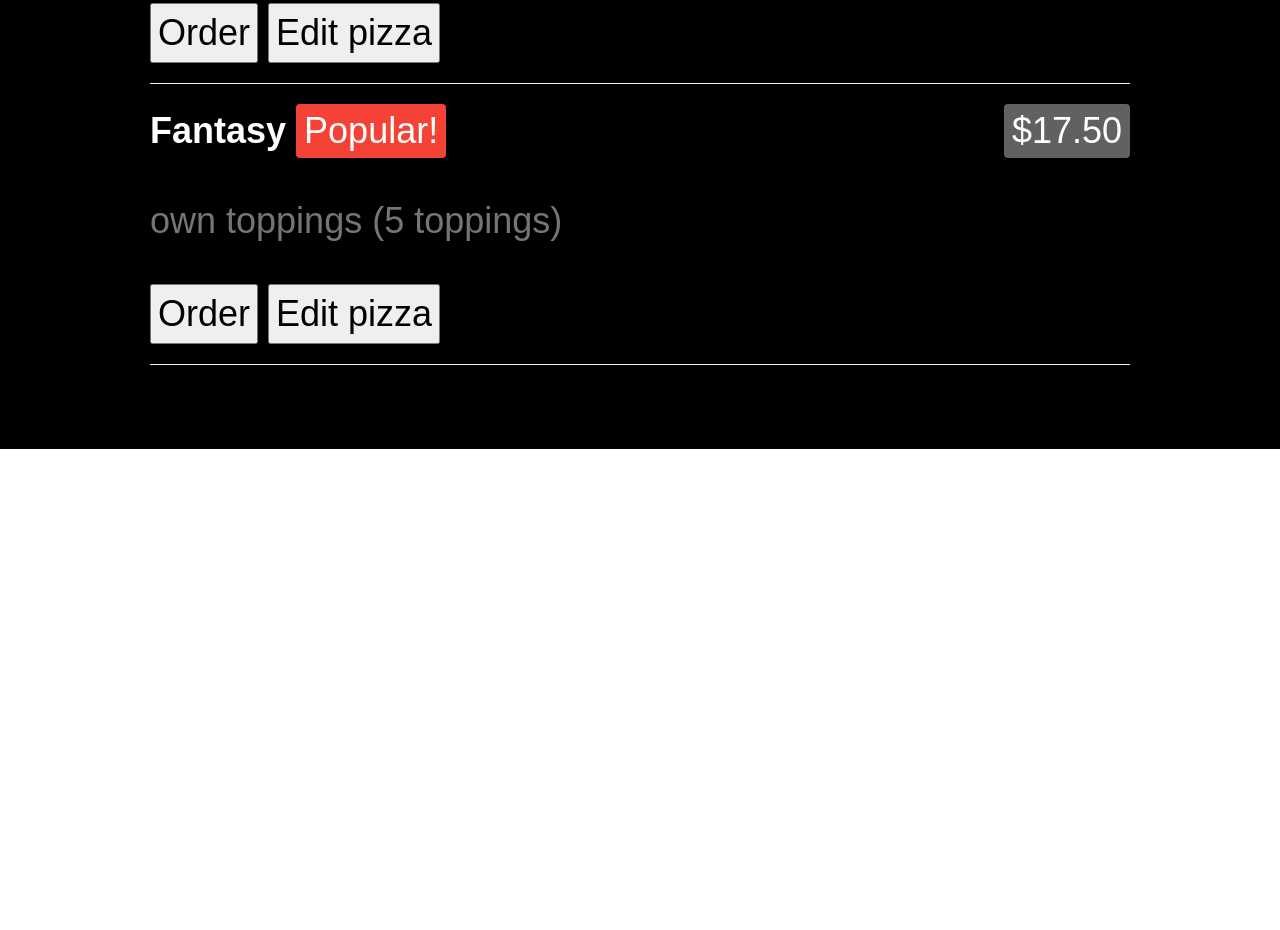
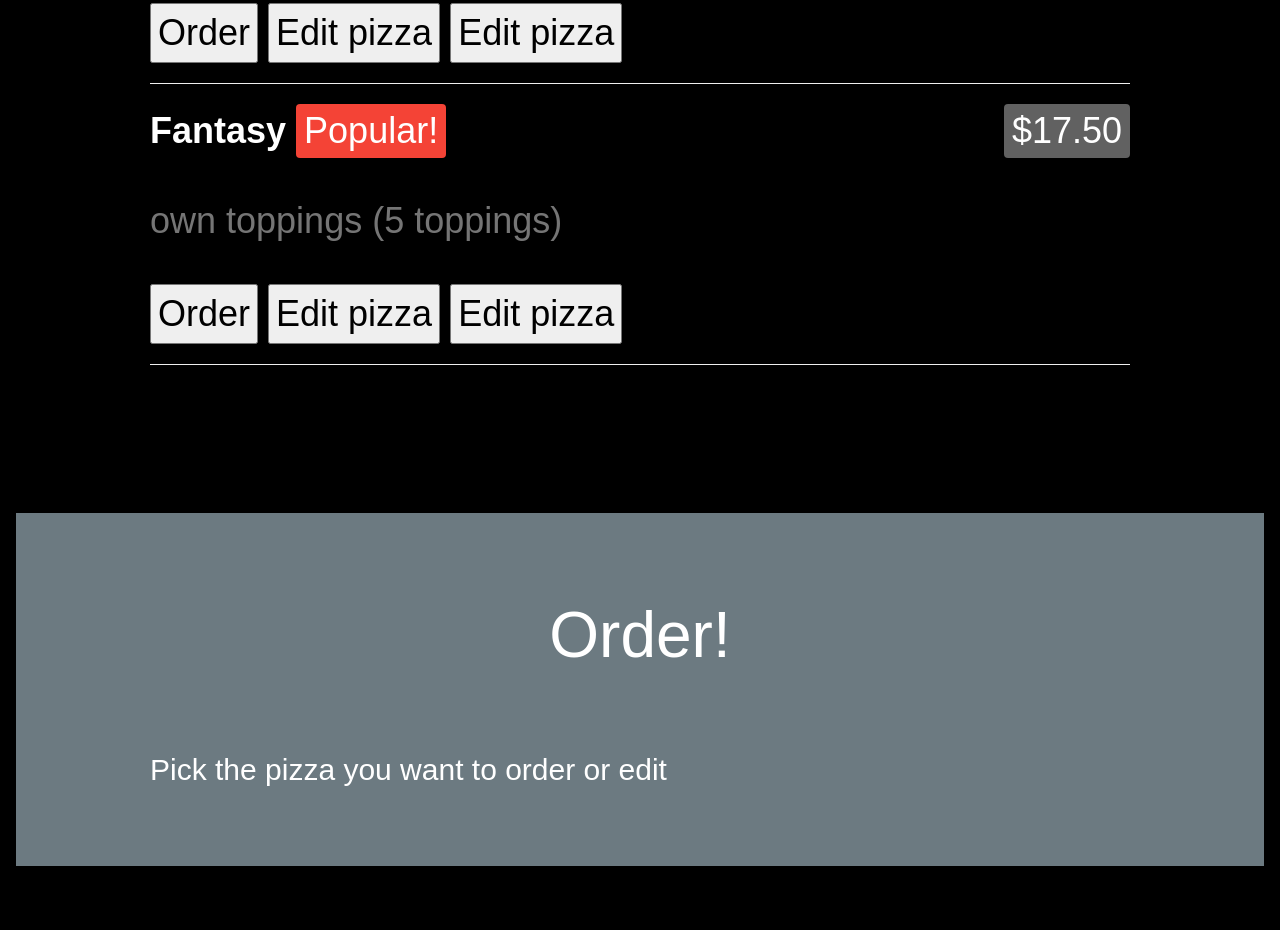
Before and after one commit to breadChonk/uusipitsasivu, a plain HTML site: page Orders.html in a window 1280 px wide. Shown: the part 2349-3279 px from the top of the page. Before the commit the page ends 2798 px from the top, so only its background shows below. Drawn offline with nearby package versions, Linux system fonts and the light colour scheme.

Commit message:
Update 9

```diff
--- a/Orders.html
+++ b/Orders.html
@@ -47,27 +47,27 @@
             <p class="w3-text-grey">Fresh tomatoes, mozzarella, chicken, onions, BBQ sauce</p>
             <button onclick="order('BBQ chicken')">Order</button>
             <button onclick="addTopping('BBQ chicken')">Edit pizza</button>
-
+          <a href="customize_pizza.html?pizza=BBQ chicken"><button>Edit pizza</button></a>
             <hr>
 
             <h1><b>Pineapple'o'clock</b> <span class="w3-right w3-tag w3-dark-grey w3-round">$16.50</span></h1>
             <p class="w3-text-grey">Fresh tomatoes, mozzarella, fresh pineapple, bacon, fresh basil</p>
-            <button onclick="order('Pineapple o clock')">Order</button>
-            <button onclick="addTopping('Pineapple o clock')">Edit pizza</button>
+            <a href="customize_pizza.html?pizza=Pineapple o clock"><button>Edit pizza</button></a>
+
 
             <hr>
 
             <h1><b>Meat Town</b> <span class="w3-tag w3-red w3-round">Hot!</span><span class="w3-right w3-tag w3-dark-grey w3-round">$20.00</span></h1>
             <p class="w3-text-grey">Fresh tomatoes, mozzarella, hot pepporoni, hot sausage, beef, chicken</p>
             <button onclick="order('Meat town')">Order</button>
-            <button onclick="addTopping('Meat town')">Edit pizza</button>
+            <a href="customize_pizza.html?pizza=Meat town"><button>Edit pizza</button></a>
 
             <hr>
 
             <h1><b>Parma bacon love</b> <span class="w3-tag w3-grey w3-round">New</span><span class="w3-right w3-tag w3-dark-grey w3-round">$21.50</span></h1>
             <p class="w3-text-grey">Fresh tomatoes, mozzarella, parma, bacon, fresh arugula</p>
             <button onclick="order('Parma bacon love')">Order</button>
-            <button onclick="addTopping('Parma bacon love')">Edit pizza</button>
+            <a href="customize_pizza.html?pizza=Parma bacon love"><button>Edit pizza</button></a>
 
           </div>
 
@@ -75,18 +75,24 @@
             <p class="w3-text-grey">own toppings (3 toppings)</p>
             <button onclick="order('Fantasy 1')">Order</button>
             <button onclick="addTopping('Fantasy 1')">Edit pizza</button>
-
+            <a href="customize_pizza.html?pizza=Fantasy 1"><button>Edit pizza</button></a>
             <hr>
 
             <h1><b>Fantasy</b> <span class="w3-tag w3-red w3-round">Popular!</span><span class="w3-right w3-tag w3-dark-grey w3-round">$17.50</span></h1>
             <p class="w3-text-grey">own toppings (5 toppings)</p>
             <button onclick="order('Fantasy 2')">Order</button>
             <button onclick="addTopping('Fantasy 2')">Edit pizza</button>
+            <a href="#Order"><button>Edit pizza</button></a>
             <hr>
         </div>
 
     </div>
 </div>
+<div class="w3-container w3-black w3-padding-64 w3-xxlarge" id="Order">
+<div class="w3-container w3-padding-64 w3-blue-grey w3-grayscale-min w3-xlarge">
+  <div class="w3-content">
+    <h1 class="w3-center w3-jumbo" style="margin-bottom:64px">Order!</h1>
+     <h2>Pick the pizza you want to order or edit</h2>
 
 
 <script>
```
Also changed, not shown: rekisteröinti.html (+1 -1 lines), customize_pizza.html (added).
